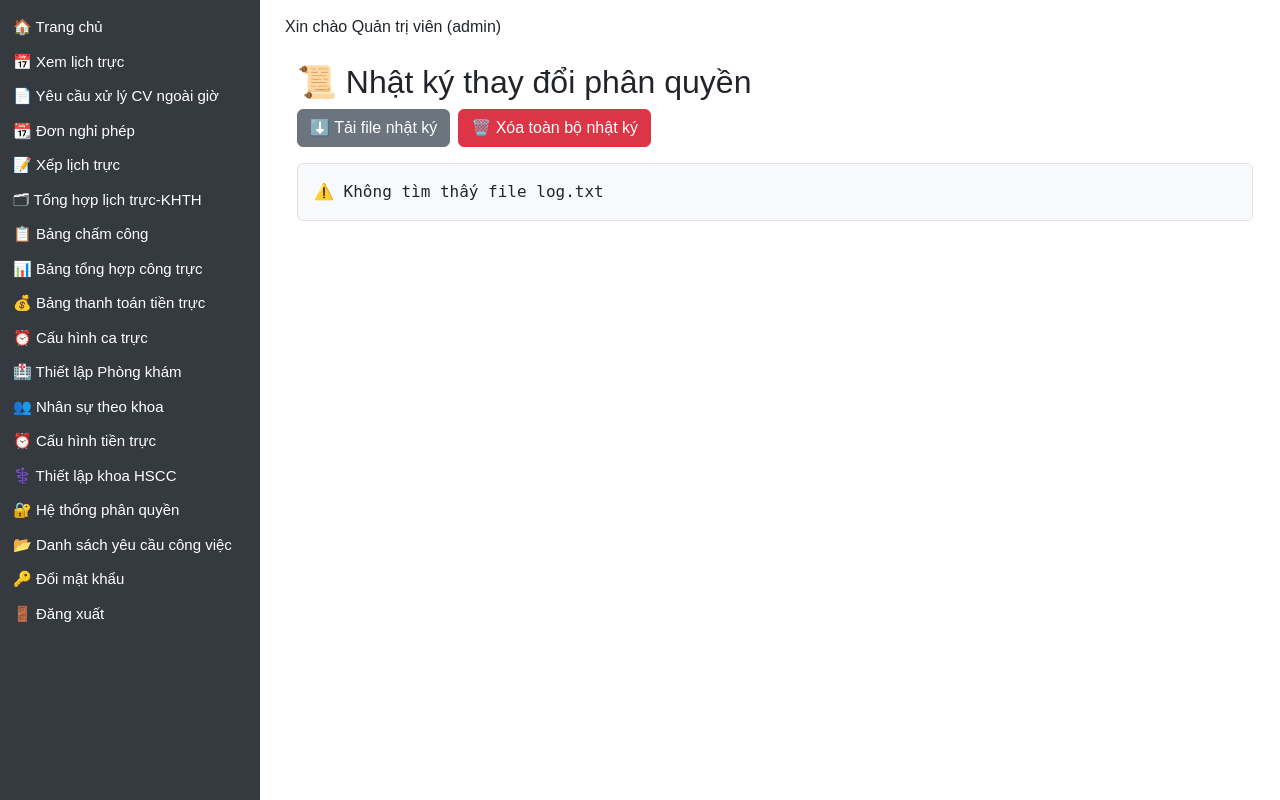
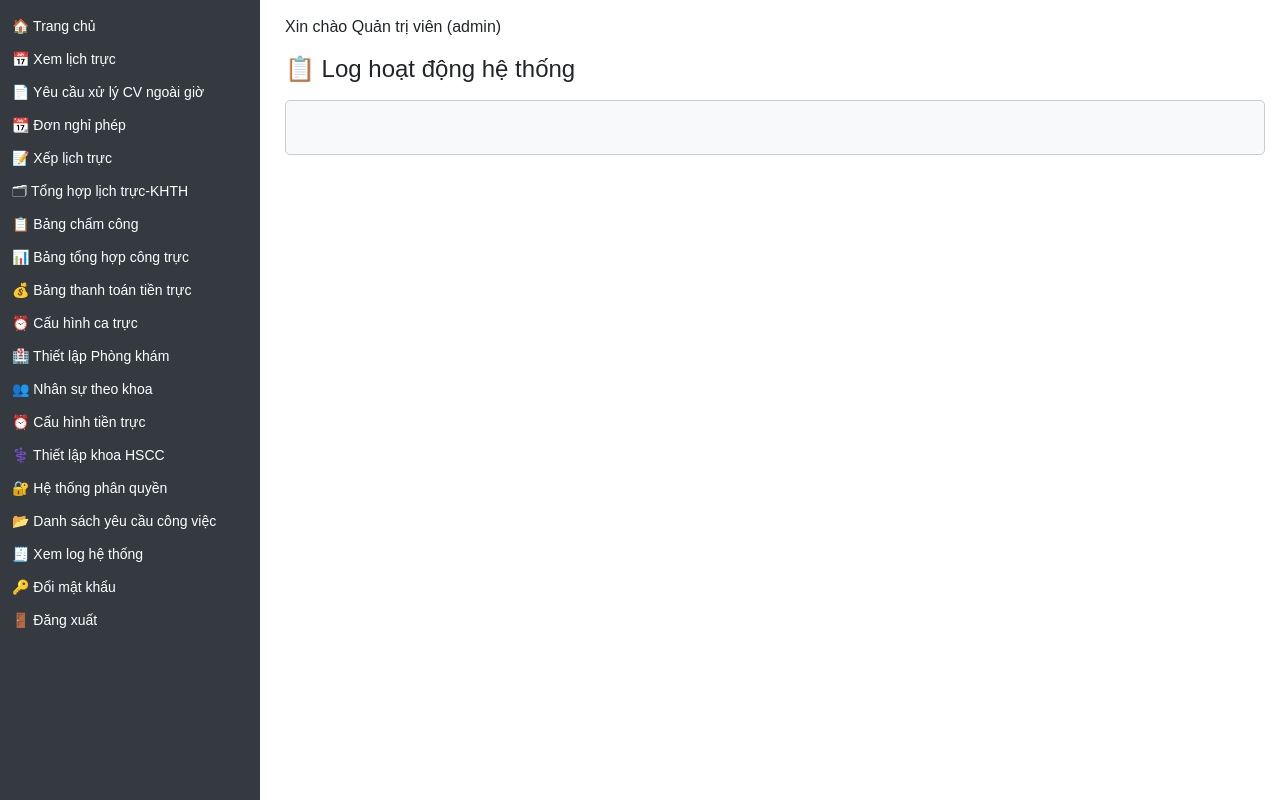
Before and after one commit to HOAITGL/XEPLICH_BVNHIGL, a Flask app: page /view-log in a window 1280 px wide. Run offline with Flask 3, Linux system fonts and the light colour scheme; a user stored in the database is signed in.

Commit message:
🧾 Thêm logging + giao diện xem log cho admin

```diff
--- a/app.py
+++ b/app.py
@@ -24,11 +24,28 @@
 from openpyxl import Workbook
 from io import BytesIO
 import os
+import logging
+from logging.handlers import RotatingFileHandler
+
+def setup_logging(app):
+    if not os.path.exists('logs'):
+        os.mkdir('logs')
+
+    log_handler = RotatingFileHandler('logs/activity.log', maxBytes=1000000, backupCount=5)
+    log_handler.setLevel(logging.INFO)
+    log_formatter = logging.Formatter('%(asctime)s - %(levelname)s - %(message)s')
+    log_handler.setFormatter(log_formatter)
+
+    if not app.logger.handlers:
+        app.logger.addHandler(log_handler)
+    app.logger.setLevel(logging.INFO)
 
 app = Flask(__name__)
 app.config['SQLALCHEMY_DATABASE_URI'] = os.getenv("DATABASE_URL") or 'sqlite:///database.db'
 app.config['SQLALCHEMY_TRACK_MODIFICATIONS'] = False
 app.secret_key = 'lichtruc2025'
+
+setup_logging(app) # 🔥 Bật ghi log tại đây
 
 # Khởi tạo db và migrate
 db.init_app(app)
@@ -100,6 +117,8 @@
         username = request.form['username']
         password = request.form['password']
         user = User.query.filter_by(username=username).first()
+
+        app.logger.info(f"[LOGIN] User '{username}' đăng nhập từ IP {request.remote_addr}")
 
         if not user:
             return "Không tìm thấy tài khoản"
@@ -592,6 +611,8 @@
         end_date = datetime.strptime(request.form['end_date'], '%Y-%m-%d').date()
         duplicated_entries = []
 
+        app.logger.info(f"[ASSIGN] User '{user_name}' bắt đầu phân lịch khoa '{selected_department}' từ {start_date} đến {end_date}")
+
         # Lấy danh sách nghỉ phép trong khoảng thời gian
         leaves = LeaveRequest.query.filter(
             LeaveRequest.start_date <= end_date,
@@ -641,6 +662,9 @@
     users = User.query.filter_by(department=selected_department).all() if selected_department else []
     shifts = Shift.query.all()
 
+    if selected_department:
+        app.logger.info(f"[AUTO_ASSIGN_VIEW] User '{user_name}' mở trang phân lịch nhanh cho khoa '{selected_department}'")
+
     return render_template('auto_assign.html',
                            departments=departments,
                            selected_department=selected_department,
@@ -679,6 +703,8 @@
         end_date_str = request.form.get('end_date')
         shift_code = request.form.get('shift_code')
         staff_ids = request.form.getlist('staff_ids')
+
+        app.logger.info(f"[AUTO_ATTEND_START] User '{user_name}' bắt đầu tạo lịch trực {shift_code} cho khoa '{selected_department}' từ {start_date_str} đến {end_date_str} cho {len(staff_ids)} nhân viên.")
 
         if not (selected_department and start_date_str and end_date_str and shift_code and staff_ids):
             flash('Vui lòng chọn đầy đủ thông tin.', 'danger')
@@ -706,8 +732,10 @@
                     db.session.add(schedule)
                 current_date += timedelta(days=1)
             db.session.commit()
+            app.logger.info(f"[AUTO_ATTEND_DONE] Đã tạo lịch trực tự động thành công.")
         except Exception as e:
             db.session.rollback()
+            app.logger.error(f"[AUTO_ATTEND_ERROR] Lỗi khi tạo lịch trực: {e}")
             flash(f'Lỗi khi lưu lịch trực: {e}', 'danger')
             return redirect(url_for('auto_attendance_page', department=selected_department))
 
@@ -780,6 +808,7 @@
 def view_schedule():
     user_role = session.get('role')
     user_dept = session.get('department')
+    user_name = session.get('name')  # ✅ Thêm dòng này
 
     # Quyết định khoa được chọn
     if user_role == 'admin':
@@ -804,6 +833,9 @@
     else:
         start_date = datetime.today().date()
         end_date = start_date + timedelta(days=6)
+
+    # 🔎 Ghi log xem lịch
+    app.logger.info(f"[VIEW] User '{user_name}' ({user_role}) xem lịch khoa '{selected_department}' từ {start_date} đến {end_date}")
 
     # Lấy lịch trực
     query = Schedule.query.join(User).join(Shift)\
@@ -896,6 +928,13 @@
             if new_shift_id and int(new_shift_id) != s.shift_id:
                 s.shift_id = int(new_shift_id)
         db.session.commit()
+
+         # 🔎 Ghi log nếu có chỉnh sửa
+        if edited_dates:
+            user_name = session.get('name')
+            for date, old_id, new_id in edited_dates:
+                app.logger.info(f"[EDIT] User '{user_name}' chỉnh sửa lịch user_id={user_id} - ngày {date}, từ ca {old_id} → ca {new_id}")
+
         return redirect('/schedule')
 
     return render_template('edit_schedule.html', user=user, shifts=shifts, schedules=schedules)
@@ -936,6 +975,9 @@
     department = request.form.get('department')
     from_date_str = request.form.get('from_date')
     to_date_str = request.form.get('to_date')
+
+    user_name = session.get('name')
+    app.logger.info(f"[SIGN] User '{user_name}' ký lịch trực cho khoa '{dept}' từ {start} đến {end}")
 
     if not department or not from_date_str or not to_date_str:
         flash("Thiếu thông tin để ký xác nhận.", "danger")
@@ -977,6 +1019,9 @@
     from_date = request.form['from_date']
     to_date = request.form['to_date']
 
+    user_name = session.get('name')
+    app.logger.info(f"[UNSIGN] Admin '{user_name}' hủy ký lịch khoa '{department}' từ {from_date} đến {to_date}")
+
     schedules = ScheduleAssignment.query.filter(
         ScheduleAssignment.department == department,
         ScheduleAssignment.date >= from_date,
@@ -1078,6 +1123,8 @@
         else:
             users = User.query.order_by(User.department, User.name).all()
 
+    app.logger.info(f"[USER_VIEW] User '{user_name}' ({user_role}) xem danh sách nhân sự khoa '{selected_department}'")
+
     return render_template(
         'users_by_department.html',
         users=users,
@@ -1096,6 +1143,7 @@
         from models.user import User
         users_to_delete = User.query.filter(User.username != 'admin').all()
         print(f"🧹 Xoá {len(users_to_delete)} nhân sự...")  # ← ghi log số lượng
+        app.logger.info(f"[USER_VIEW] User '{user_name}' ({user_role}) xem danh sách nhân sự khoa '{selected_department}'")
 
         for u in users_to_delete:
             print(f"→ Xoá: {u.username}")
@@ -1273,6 +1321,10 @@
         shift = Shift(name=name, code=code, start_time=start_time, end_time=end_time, duration=duration)
         db.session.add(shift)
         db.session.commit()
+
+        user_name = session.get('name')
+        app.logger.info(f"[SHIFT_ADD] {user_name} thêm ca trực '{name}' (Mã: {code}, {start_time}-{end_time})")
+
         flash("✅ Đã thêm ca trực mới.", "success")
         return redirect('/shifts')
 
@@ -1312,6 +1364,10 @@
             shift.duration = float(old['duration'])
 
             db.session.commit()
+
+            user_name = session.get('name')
+            app.logger.info(f"[SHIFT_EDIT] {user_name} sửa ca trực ID={id} thành tên: {shift.name}, mã: {shift.code}, giờ: {shift.start_time}-{shift.end_time}")
+
             return redirect('/shifts')
 
         except ValueError as ve:
@@ -1324,6 +1380,10 @@
     shift = Shift.query.get_or_404(shift_id)
     db.session.delete(shift)
     db.session.commit()
+
+    user_name = session.get('name')
+    app.logger.info(f"[SHIFT_DELETE] {user_name} đã xoá ca trực: {shift.name} (Mã: {shift.code})")
+
     return redirect('/shifts')
 
 @app.route('/export-shifts')
@@ -1569,20 +1629,20 @@
                            roles=roles,
                            positions=positions)
 
-@app.route("/view-log")
+@app.route('/view-log')
 def view_log():
-    try:
-        # Cố gắng đọc bằng UTF-8 thông thường
-        with open("log.txt", "r", encoding="utf-8") as f:
-            log_lines = f.readlines()
-    except UnicodeDecodeError:
-        # Nếu lỗi, đọc lại bằng UTF-8-SIG và thay ký tự lỗi
-        with open("log.txt", "r", encoding="utf-8-sig", errors="replace") as f:
-            log_lines = f.readlines()
-    except FileNotFoundError:
-        log_lines = ["⚠️ Không tìm thấy file log.txt"]
-
-    return render_template("log.html", log_lines=log_lines)
+    if session.get('role') != 'admin':
+        flash("Bạn không có quyền truy cập chức năng này.", "danger")
+        return redirect('/')
+
+    log_path = os.path.join('logs', 'activity.log')
+    if not os.path.exists(log_path):
+        return "Chưa có log nào."
+
+    with open(log_path, 'r', encoding='utf-8') as f:
+        log_content = f.read()
+
+    return render_template('view_log.html', log_content=log_content)
 
 from flask import send_file
 
--- a/templates/layout.html
+++ b/templates/layout.html
@@ -24,8 +24,8 @@
       padding: 0;
     }
     .sidebar ul li {
-      padding: 6px 13px;
-      font-size: 15px;
+      padding: 6px 12px;
+      font-size: 14px;
     }
     .sidebar ul li a {
       color: white;
@@ -109,6 +109,7 @@
         <li><a href="/configure-hscc">⚕️ Thiết lập khoa HSCC</a></li>
         <li><a href="/roles">🔐 Hệ thống phân quyền</a></li>
 	<li><a href="/danh-sach-yeu-cau">📂 Danh sách yêu cầu công việc</a></li>
+	<li><a href="{{ url_for('view_log') }}">🧾 Xem log hệ thống</a></li>
       {% endif %}
 
       <li><a href="/change-password">🔑 Đổi mật khẩu</a></li>
--- /dev/null
+++ b/templates/view_log.html
@@ -0,0 +1,9 @@
+{% extends "layout.html" %}
+{% block title %}Xem Log Hoạt Động{% endblock %}
+
+{% block content %}
+<h4 class="mb-3">📋 Log hoạt động hệ thống</h4>
+<pre style="white-space: pre-wrap; background-color: #f8f9fa; padding: 1rem; border: 1px solid #ccc; border-radius: 5px; max-height: 600px; overflow-y: auto;">
+{{ log_content }}
+</pre>
+{% endblock %}
```
